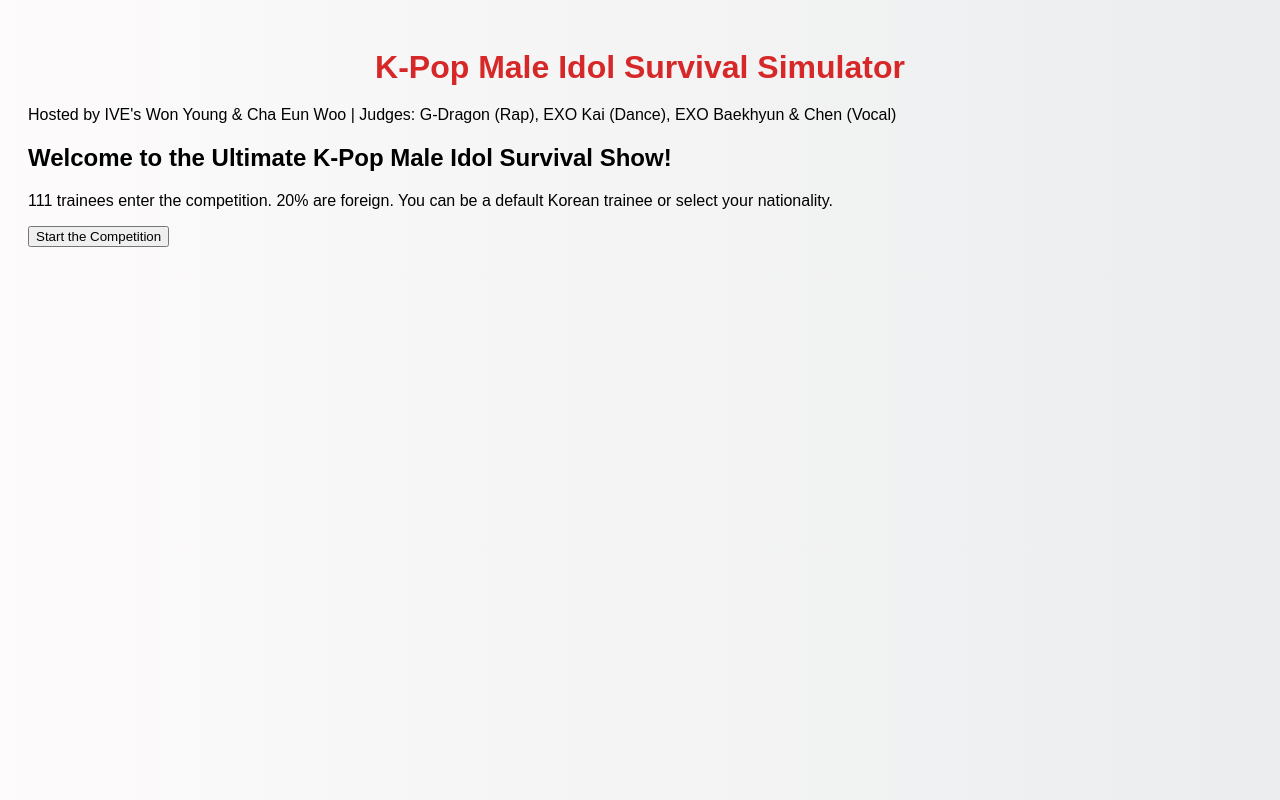
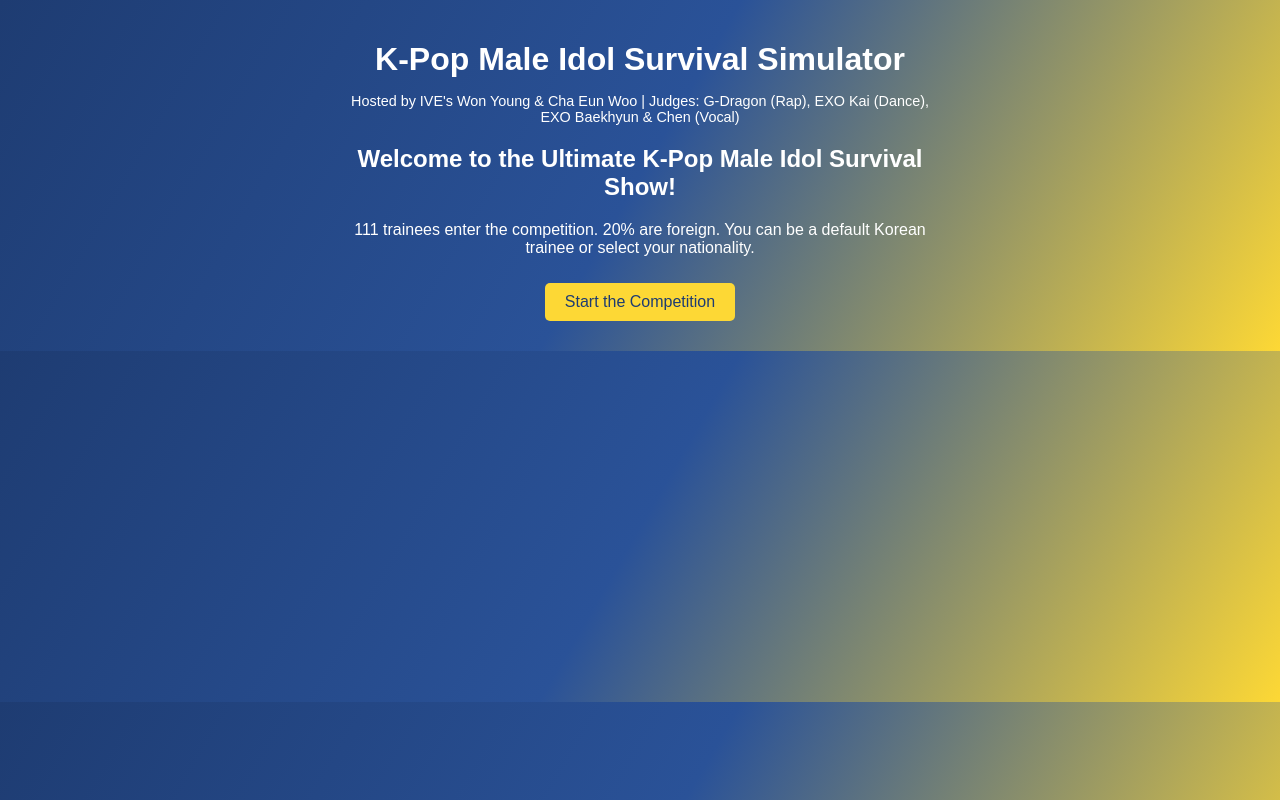
Before and after one commit to atin-hub-droid/kpop-survival-simulator, a plain HTML site: page index.html in a window 1280 px wide. Drawn offline with Linux system fonts and the light colour scheme.

Commit message:
Update styles for body, header, and buttons

```diff
--- a/style.css
+++ b/style.css
@@ -1,39 +1,49 @@
 body {
     font-family: 'Arial', sans-serif;
-    background: linear-gradient(to right, #fdfbfb, #ebedee);
+    background: linear-gradient(120deg, #1e3c72, #2a5298, #fdd835);
+    color: #fff;
+    text-align: center;
+    margin: 0;
+    padding: 0;
+}
+
+.container {
+    max-width: 600px;
+    margin: 0 auto;
     padding: 20px;
 }
 
-h1 {
-    color: #d62828;
-    text-align: center;
+header h1 {
+    font-size: 2em;
+    margin-bottom: 5px;
+}
+
+.hosts {
+    font-size: 0.9em;
     margin-bottom: 20px;
 }
 
-#narration {
-    margin: 20px 0;
-    padding: 15px;
-    border: 2px solid #d62828;
-    border-radius: 10px;
-    background-color: #fff0f0;
-    font-size: 18px;
+button {
+    background-color: #fdd835;
+    border: none;
+    color: #1e3c72;
+    padding: 10px 20px;
+    margin: 10px;
+    cursor: pointer;
+    font-size: 1em;
+    border-radius: 5px;
+    transition: 0.3s;
 }
 
-button.choice {
-    padding: 12px 25px;
-    font-size: 16px;
-    margin: 5px 5px 10px 0;
-    border-radius: 10px;
-    border: none;
-    cursor: pointer;
-    background: #d62828;
-    color: white;
+button:hover {
+    background-color: #ffc107;
 }
 
-button.choice:hover {
-    background: #f77f00;
-}
-
-#stats {
+#stats, #scenario, #playerSetup {
+    background-color: rgba(0,0,0,0.5);
+    padding: 15px;
+    border-radius: 10px;
+    margin-bottom: 20px;
+}#stats {
     margin-top: 20px;
 }
```
